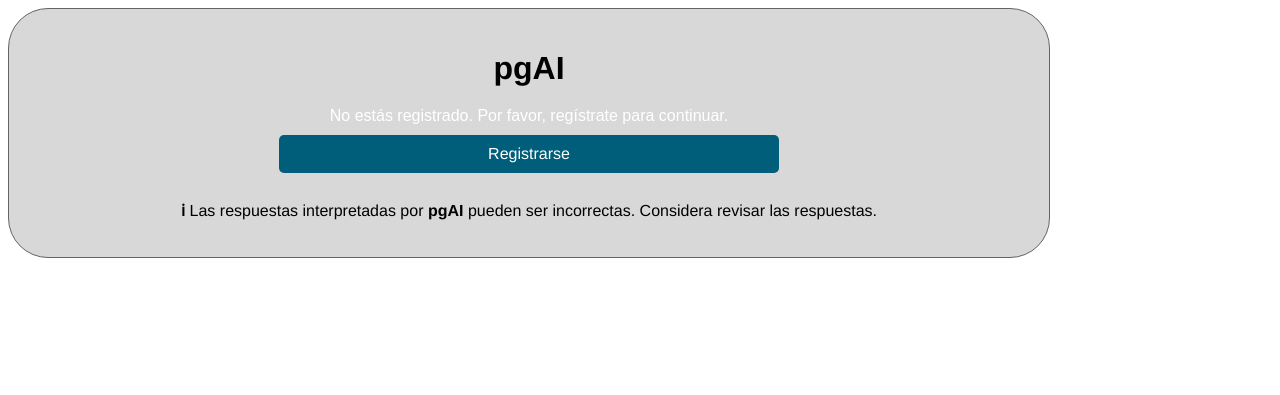
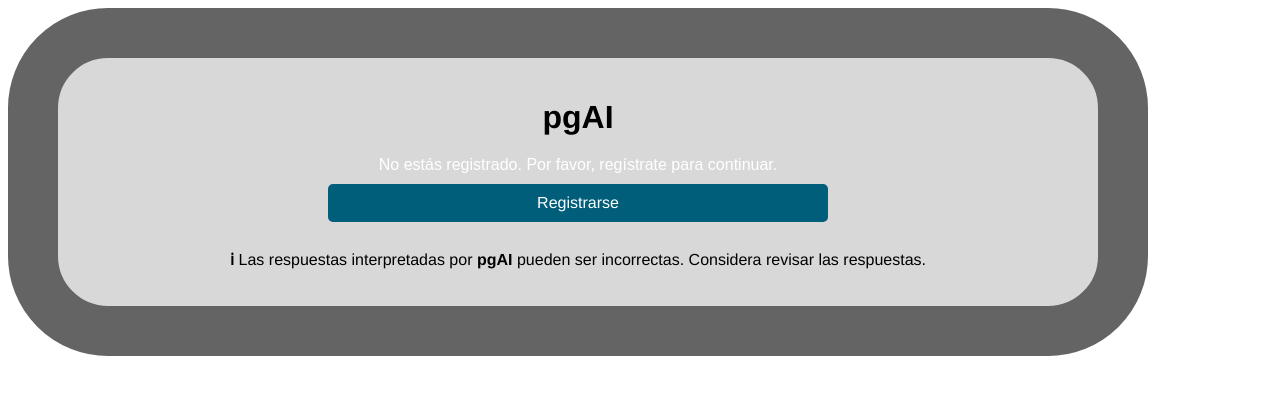
Before and after one commit to pgsystems/pgsystems.github.io, a PHP site: page / in a window 1280 px wide. Shown: the top 395 px of the page. Run offline with PHP 8.4, Linux system fonts and the light colour scheme.

Commit message:
Update styles.css

```diff
--- a/styles.css
+++ b/styles.css
@@ -11,8 +11,8 @@ body {
     align-items: center;
     display: flex;
     justify-content: center;
-    border: 1px solid rgb(100, 100, 100); /* Define el borde */
-    border-radius: 40px; /* Ajusta el radio de los bordes */
+    border: 50px solid rgb(100, 100, 100); /* Define el borde */
+    border-radius: 100px; /* Ajusta el radio de los bordes */
     padding: 20px; /* Espaciado interno para mejor visualización */
     width: 1000px; /* Ancho del contenedor */
     text-align: center; /* Centra el texto dentro del contenedor */
@@ -34,7 +34,7 @@ h1 {
     max-width: 600px;
     padding: 20px;
     background: #ffffff;
-    border-radius: 8px;
+    border-radius: 50px;
     box-shadow: 0 4px 8px rgba(0, 0, 0, 0.2);
 }
 
```
